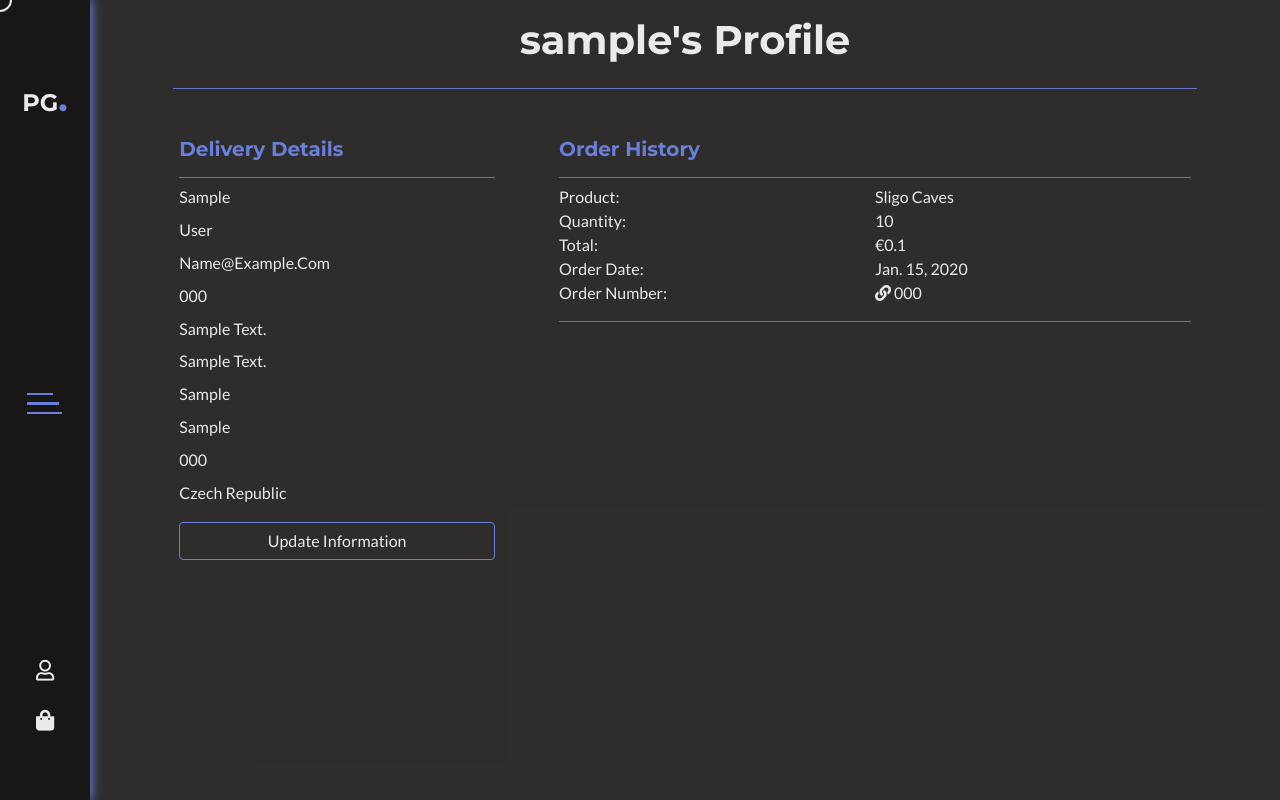
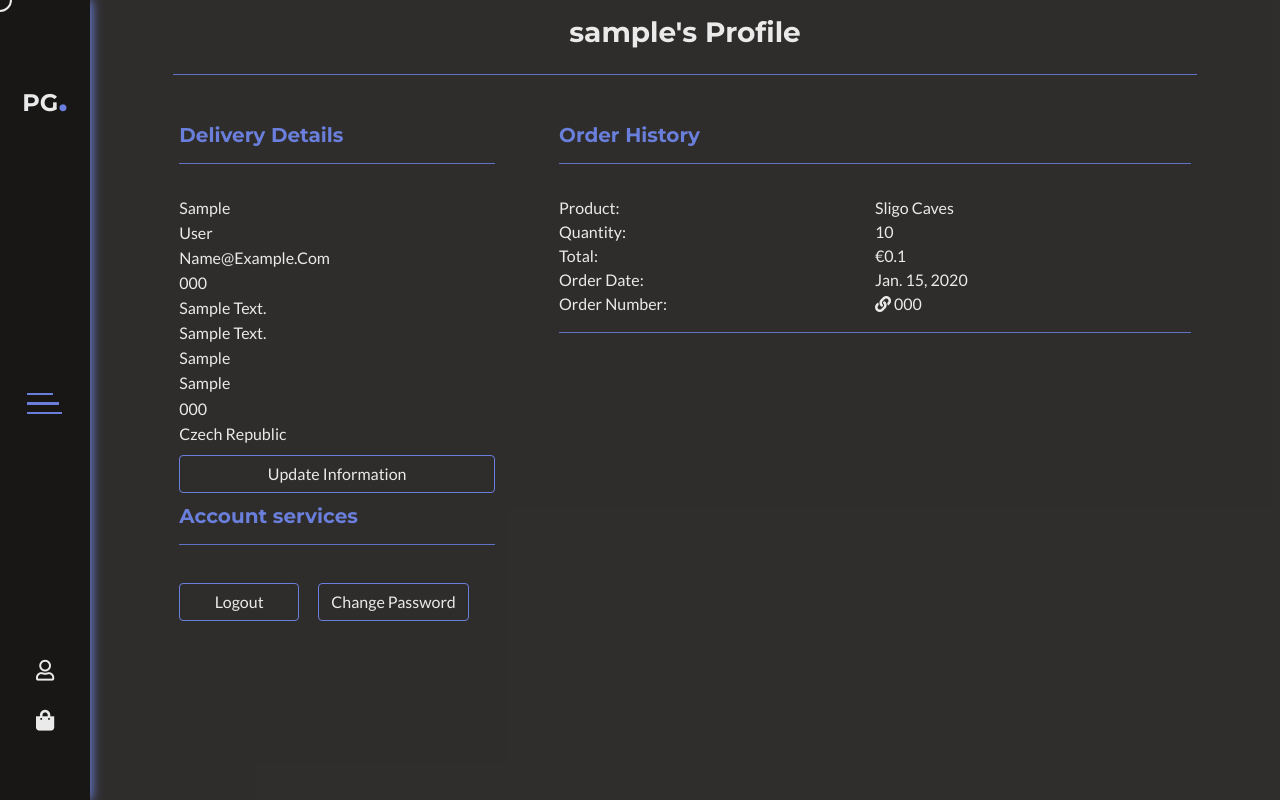
Before and after one commit to aidant842/MilestoneProject4, a Django app: page /profile/ in a window 1280 px wide. Run offline with Django 3.2, Linux system fonts and the light colour scheme; a user stored in the database is signed in; data comes from the database, SQL or seed files in the repository; tables that the repository leaves empty hold one stand-in row (values such as "Sample post"); some libraries are stand-ins or nearby versions.

Commit message:
updated styling on profile, store and checkout pages, added account services section to profile and added extra transition when nav is opened so background now moves with nav element

```diff
--- a/products/templates/products/product_detail.html
+++ b/products/templates/products/product_detail.html
@@ -1,13 +1,13 @@
 {% extends "base.html" %} {% load static %} {% load tools %} {% block content %}
 <div class="heading">
-  <h1>Product Page</h1>
+  <h1>{{ product.name }}</h1>
   <hr class="heading-underline" />
 </div>
 
 <a class="store-link" href="{% url 'products' %}"><small><i class="store-link-arrow fas fa-angle-left"></i>Back to store</small></a>
 <div class="productContent">
   <div class="product-info">
-    <p><b>{{ product.name }}</b></p>
+    <!-- <p class="product-name">{{ product.name }}</p> -->
     <p>{{ product.description }}</p>
   </div>
   <div class="productImage">
--- a/profiles/templates/profiles/profiles.html
+++ b/profiles/templates/profiles/profiles.html
@@ -24,6 +24,17 @@
 		</div>
 		<a href="{% url 'update_profile' %}" class="btn profile-edit-button" id="submit-button">Update Information</a>
 	</div>
+
+    <div class="account-services-heading">
+        <h5>Account services</h5>
+        <hr class="checkout-hr">
+    </div>
+    <div class="account-services">
+        <a href="{% url 'account_logout' %}" class="btn profile-edit-button">Logout</a>
+        <a href="{% url 'account_change_password' %}" class="btn profile-edit-button">Change Password</a>
+    </div>
+
+
 	<div class="order-history-heading">
 		<h5>Order History</h5>
 		<hr class="checkout-hr">
--- a/profiles/templates/profiles/update_profile.html
+++ b/profiles/templates/profiles/update_profile.html
@@ -5,11 +5,13 @@
 </div>
 <div class="update-profile-container">
 <div class="update-user-delivery-info">
+    <a href="{% url 'profile' %}"><small><i class="store-link-arrow fas fa-chevron-left"></i> Back</small></a><br><br>
     <p>Default Delivery Information</p>
     <form action="{% url 'update_profile' %}" method="POST" id="profile-update-form">
     {% csrf_token %}
     {{ user_edit_form | crispy }}
     {{ user_profile_form | crispy }}
+    <a href="{% url 'profile' %}" class="btn profile-edit-button">Cancel</a>
     <button class="btn profile-edit-button" id="submit-button">Save</button>
     </form>
 </div>
--- a/static/css/sass/_bag.scss
+++ b/static/css/sass/_bag.scss
@@ -52,6 +52,7 @@
     font-weight: bold;
     color: $font-color;
     height: 5%;
+    cursor: pointer;
 }
 
 .remove-link {
@@ -59,6 +60,7 @@
     font-weight: bold;
     color: $font-color;
     height: 5%;
+    cursor: pointer;
 }
 
 .bagTotal {
--- a/static/css/sass/_checkout.scss
+++ b/static/css/sass/_checkout.scss
@@ -47,6 +47,7 @@
 
 .product-name {
     color: $secondary-color;
+    font-weight: bold;
 }
 
 .item-price {
@@ -103,7 +104,7 @@
 
 select,
 select option {
-    color: $font-color;
+    color: $font-color !important;
 }
 
 select:invalid,
@@ -153,6 +154,25 @@ select option:first-child {
     background-color: $secondary-color;
 }
 
+
+/***********  Checkout Success Page  ************/
+
+.checkout-success-container {
+    width: 85%;
+    margin: 0 auto;
+}
+
+.success-order-details {
+    display: grid;
+    margin-top: 2rem;
+}
+
+.success-order-details h5 {
+    color: $secondary-color;
+    font-weight: bold;
+}
+
+/**********  ************/
 
 @media only screen and (max-width: 1150px) {
     .checkout-form {
--- a/static/css/sass/_loader.scss
+++ b/static/css/sass/_loader.scss
@@ -27,12 +27,12 @@
     color: $secondary-color;
 }
 
-.logo-colour-loader{
+/* .logo-colour-loader{
     font-style: normal;
     font-weight: bold;
     line-height: 42px;
     color: $secondary-color;
-}
+} */
 
 .loading-bubble > div {
   width: 18px;
--- a/static/css/sass/_nav.scss
+++ b/static/css/sass/_nav.scss
@@ -1,3 +1,7 @@
+.bg {
+    transition: transform 0.5s ease-in;
+}
+
 .primary-navigation {
     position: fixed;
     display: grid;
@@ -95,6 +99,10 @@
 
 .nav-active {
     transform: translateX(100%);
+}
+
+.body-active {
+    transform: translateX(90px);
 }
 
 .link {
@@ -195,6 +203,10 @@ a.user-link, a.bag-link {
         transform: translateX(0%) translateY(-100%);
     }
 
+    .body-active {
+        transform: translateX(0px) translateY(-64px);
+    }
+
     .logo {
         grid-column: 1;
         grid-row: 1;
--- a/static/css/sass/_product-detail.scss
+++ b/static/css/sass/_product-detail.scss
@@ -19,7 +19,7 @@
 }
 
 .productContent img {
-    width: 100%;
+    width: 90%;
     height: auto;
 }
 
@@ -31,15 +31,20 @@
     display: block;
 }
 
+.modal {
+    background: rgba($main-color ,0.95)
+}
+
 #imageModal .modal-body {
     background-color: transparent !important;
     border: 1px solid $secondary-color;
     box-shadow: 0px 0px 10px 8px rgba($secondary-color ,0.55);
     position: fixed;
-    left: 20%;
-    top: 20%;
-    width: 60%;
-    height: 60%;
+    left: 50%;
+    top: 50%;
+    transform: translate(-50%, -50%);
+    width: 80%;
+    height: 80%;
     background-position: center;
     background-size: cover;
 }
@@ -80,8 +85,6 @@
     }
 
     #imageModal .modal-body {
-        left: 10%;
-        top: 15%;
         width: 85%;
         height: 70%;
     }
@@ -94,7 +97,6 @@
 
 @media only screen and (max-width: 600px) {
     #imageModal .modal-body {
-        left: 5%;
         width: 90%;
         height: 50%;;
     }
--- a/static/css/sass/_products.scss
+++ b/static/css/sass/_products.scss
@@ -14,9 +14,6 @@
     grid-gap: 30px;
     padding: 3rem 5rem;
     justify-content: center;
-    /* line-height: 0;
-    column-count: 5;
-    grid-gap: 10px; */
 }
 
 .card {
@@ -61,6 +58,7 @@
 .category-button {
     @extend %button-style;
     margin: 0 auto;
+    text-transform: capitalize;
 }
 
 .category-button:hover {
--- a/static/css/sass/_profile.scss
+++ b/static/css/sass/_profile.scss
@@ -12,8 +12,14 @@
     margin-top: 2rem;
     display: grid;
     grid-template-columns: 0.5fr 1fr;
-    grid-template-rows: 2rem 1fr;
+    /* grid-template-rows: 2rem 1fr; */
     grid-column-gap: 4rem;
+}
+
+.profile-container h5 {
+    color: $secondary-color;
+    font-weight: bold;
+    display: block;
 }
 
 .user-delivery-info {
@@ -30,11 +36,11 @@
     grid-column: 1;
 }
 
-.user-details-heading h5,
+/* .user-details-heading h5,
 .order-history-heading h5 {
     color: $secondary-color;
     font-weight: bold;
-}
+} */
 
 .profile-values {
     text-transform: capitalize;
@@ -51,9 +57,24 @@
     @extend %button-hover;
 }
 
+.account-services-heading {
+    grid-row: 3;
+}
+
+.account-services {
+    grid-column: 1;
+    grid-row: 4;
+}
+
+.account-services a {
+    margin-bottom: 1rem;
+    margin-right: 1rem;
+}
+
 .order-history-container {
     height: 60vh;
     overflow-y: scroll;
+    grid-row: 2/5;
 }
 
 .order-history-heading {
@@ -90,13 +111,27 @@
 @media only screen and (max-width: 675px) {
     .profile-container {
         grid-template-columns: 1fr;
-        grid-template-rows: 2rem 1fr 2rem 1fr;
+        /* grid-template-rows: 2rem 1fr 2rem 1fr; */
         grid-column-gap: 0;
         grid-row-gap: 1rem;
+    }
+
+    .account-services-heading {
+        grid-row: 5;
+        height: max-content;
+    }
+
+    .account-services {
+        grid-row: 6;
+        height: max-content;
     }
 
     .order-history-heading {
         grid-row: 3;
         grid-column: 1;
     }
+
+    .order-history-container {
+        grid-row: 4;
+    }
 }
--- a/static/css/sass/styles.scss
+++ b/static/css/sass/styles.scss
@@ -14,13 +14,13 @@ $heading-size-mobile: 2rem;
     background: transparent;
     min-width: 120px;
     height: 40px;
-    color: $font-color;
+    color: $font-color !important;
     border: 1px solid $secondary-color;
     border-radius: 0.25rem;
 }
 
 %button-hover {
-    color: $secondary-color;
+    color: $secondary-color !important;
     background: rgba($font-color, 0.9);
     transition: ease-in-out 0.3s;
 }
@@ -48,6 +48,10 @@ h1 {
     font-weight: bold;
 }
 
+.btn:focus {
+    box-shadow: 0 0 0 .2rem rgba($secondary-color , .25);
+}
+
 .heading {
     text-align: center;
     padding-top: 1rem;
@@ -55,8 +59,9 @@ h1 {
 }
 
 .heading h1 {
-    font-family: $main-font;
+    /* font-family: $main-font; */
     font-weight: bold;
+    font-size: 1.75rem;
 }
 
 .heading-underline {
@@ -66,7 +71,8 @@ h1 {
 }
 
 .logo-style {
-    font-weight: bold;
+    font-family: $secondary-font;
+    font-weight: normal;
 }
 
 .logo-colour {
--- a/static/css/styles.css
+++ b/static/css/styles.css
@@ -3,13 +3,13 @@
   background: transparent;
   min-width: 120px;
   height: 40px;
-  color: #eaeaea;
+  color: #eaeaea !important;
   border: 1px solid #6a7fdb;
   border-radius: 0.25rem;
 }
 
 .profile-edit-button:hover, .block-inner-content button:hover, .keepShoppingBtn:hover, .checkoutBtn:hover, .category-button:hover, .buy-now-btn:hover, .shop-now-btn:hover {
-  color: #6a7fdb;
+  color: #6a7fdb !important;
   background: rgba(234, 234, 234, 0.9);
   transition: ease-in-out 0.3s;
 }
@@ -44,8 +48,9 @@ h1 {
 }
 
 .heading h1 {
-  font-family: Montserrat;
+  /* font-family: $main-font; */
   font-weight: bold;
+  font-size: 1.75rem;
 }
 
 .heading-underline {
@@ -1120,8 +1157,14 @@ select option:first-child {
   margin-top: 2rem;
   display: grid;
   grid-template-columns: 0.5fr 1fr;
-  grid-template-rows: 2rem 1fr;
+  /* grid-template-rows: 2rem 1fr; */
   grid-column-gap: 4rem;
+}
+
+.profile-container h5 {
+  color: #6a7fdb;
+  font-weight: bold;
+  display: block;
 }
 
 .user-delivery-info {
@@ -1154,9 +1196,24 @@ select option:first-child {
   height: max-content;
 }
 
+.account-services-heading {
+  grid-row: 3;
+}
+
+.account-services {
+  grid-column: 1;
+  grid-row: 4;
+}
+
+.account-services a {
+  margin-bottom: 1rem;
+  margin-right: 1rem;
+}
+
 .order-history-container {
   height: 60vh;
   overflow-y: scroll;
+  grid-row: 2/5;
 }
 
 .order-history-heading {
--- a/static/js/app.js
+++ b/static/js/app.js
@@ -21,11 +21,13 @@ const navSlide = () => {
     const nav = document.querySelector('.primary-navigation');
     const navLinks = document.querySelector('.nav-links');
     const navLinksLi = document.querySelectorAll('.nav-links li');
+    const bg = document.querySelector('.bg');
 
     burger.addEventListener('click', () => {
         //Toggle Nav
         navLinks.classList.toggle('nav-link-active');
         nav.classList.toggle('nav-active');
+        bg.classList.toggle('body-active');
 
         //Animate Liks
         navLinksLi.forEach((link, index) => {
@@ -44,6 +46,7 @@ const navSlide = () => {
         //Toggle Nav
         navLinks.classList.toggle('nav-link-active');
         nav.classList.toggle('nav-active');
+        bg.classList.toggle('body-active');
 
         //Animate Liks
         navLinksLi.forEach((link, index) => {
@@ -87,3 +90,18 @@ links.forEach(link => {
 document.body.onload = function () {
   document.querySelector(".loader-bg").classList.add("hidden");
 };
+
+const displayCategory = () => {
+    let pathname = window.location.href;
+    if (pathname.includes("category")){
+        var splitUrl = pathname.split("category");
+        var selectedCategory = splitUrl[1].slice(1);
+        console.log(selectedCategory);
+        $('.category-button').html("Category: " + selectedCategory);
+    }
+    else {
+        $('.category-button').html("Category: All");
+    }
+}
+
+displayCategory();
--- a/templates/allauth/account/password_reset_done.html
+++ b/templates/allauth/account/password_reset_done.html
@@ -5,7 +5,7 @@
 
 {% block header %}
 <div class="heading">
-  <h1>Password Changed</h1>
+  <h1>Password Change Request</h1>
   <hr class="heading-underline" />
 </div>
 {% endblock %}
@@ -15,6 +15,5 @@
     {% if user.is_authenticated %}
     {% include "account/snippets/already_logged_in.html" %}
     {% endif %}
-
     <p>{% blocktrans %}We have sent you an e-mail. Please contact us if you do not receive it within a few minutes.{% endblocktrans %}</p>
 {% endblock %}
--- a/templates/base.html
+++ b/templates/base.html
@@ -58,7 +58,9 @@
     <div class="loader-bg">
       <div class="loading-container">
         <div class="loading-text">
-            <span class="logo-style">PG</span><span class="logo-colour-loader">.</span> Photography
+        <div class="heading">
+            <h1>PG<span class="logo-colour">.</span><span class="logo-style"> Photography</span></h1>
+        </div>
         </div>
             <div class="loading-bubble">
                 <div class="bubble-1"></div>
@@ -97,12 +99,12 @@
                     </li>
 
                     <li class="link">
+                    {% if user.is_authenticated %}
+                        <a href="{% url 'account_logout' %}">Logout</a>
+                    {% else %}
                         <a href="{% url 'account_login' %}">Login/Signup</a>
+                    {% endif %}
                     </li>
-
-                   <!--  <li class="link">
-                        <a href="{% url 'account_signup' %}">Signup</a>
-                    </li> -->
 
                 </ul>
 
```
Also changed, not shown: other parts of static/css/styles.css (+75 -26 lines), checkout/templates/checkout/checkout_success.html (+11 -10 lines), home/templates/home/index.html (+4 -4 lines), products/templates/products/products.html (+7 -5 lines), 1 other file.
